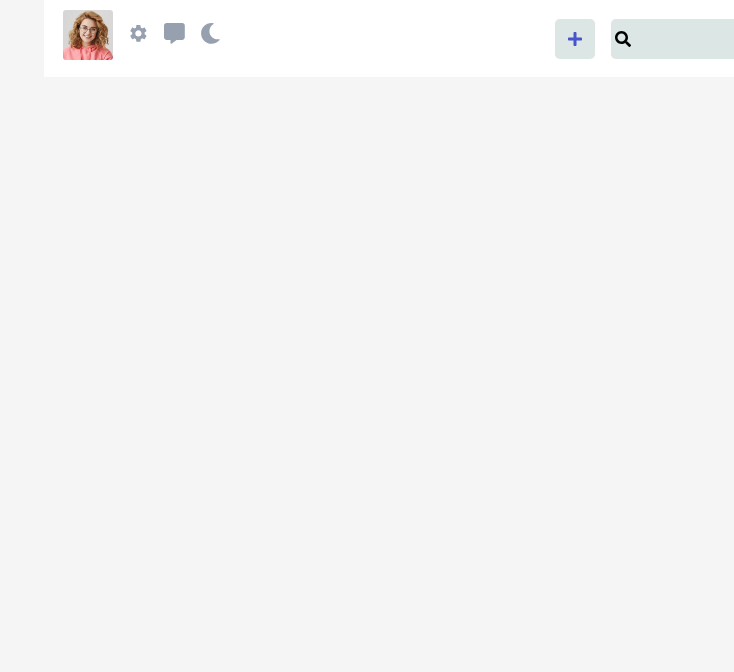
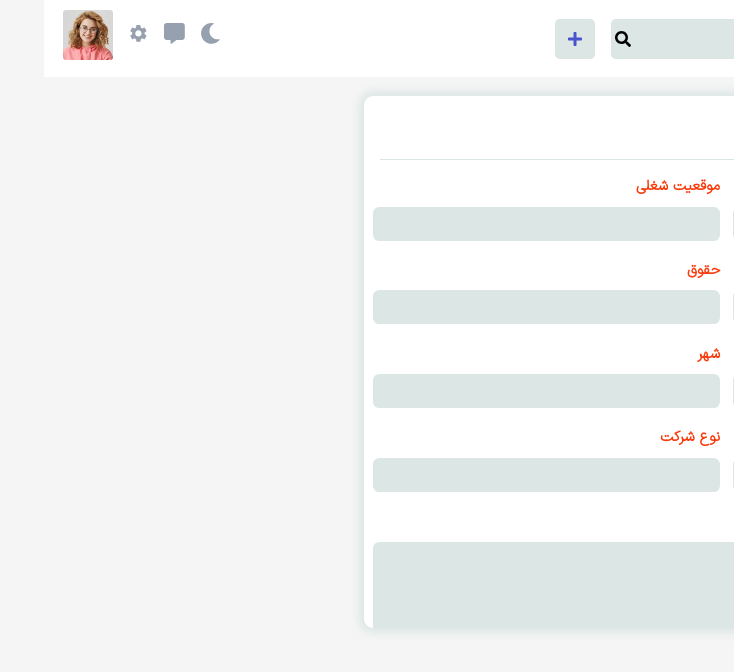
Before and after one commit to mohammadmehdidalvandii/jobick-cms, a React (Vite) app: page / in a window 1280 px wide. Both pictures are taken after a click on the element 531 px from the left and 38 px from the top of the page. Shown: the top 672 px of the page, without its empty margins (546-1280 px from the left). Built offline with nearby package versions, Linux system fonts and the light colour scheme.

Commit message:
create section addJob for navbar

```diff
--- a/src/components/module/Navbar/Navbar.css
+++ b/src/components/module/Navbar/Navbar.css
@@ -53,6 +53,7 @@
 .navbar_addJob{
     display: block;
     margin-right: 1rem;
+    position: relative;
 }
 .navbar_addJob_icon{
     display: flex;
@@ -63,6 +64,11 @@
     background-color: var(--grayColor);
     color: var(--blueDarkColor);
     border-radius: 0.3rem;
+    cursor: pointer;
+    transition: all 0.4s ease-out;
+}
+.navbar_addJob_icon:hover{
+    color: var(--secondary);
 }
 .navbar_item_wrapper{
     display: flex;
--- a/src/components/module/Navbar/Navbar.jsx
+++ b/src/components/module/Navbar/Navbar.jsx
@@ -1,11 +1,27 @@
+import { useState } from 'react';
 import './Navbar.css';
 import { FaSearch , FaPlus , FaMoon  } from "react-icons/fa";
 import { FaMessage } from "react-icons/fa6";
 import { MdSettings } from "react-icons/md";
+import AddJob from '../../template/navbar/AddJob/AddJob';
 
 
 function Navbar() {
-  return (
+    const [addJob , setAddJob] = useState(false);
+
+    const hanlderShowAddJob = ()=>{
+        setAddJob(!addJob);
+    }
+    const handlerClose = ()=>{
+        setAddJob(false);
+    }
+    window.addEventListener("keydown" ,(event)=>{
+            if(event.key === 'Escape'){
+                setAddJob(false);
+            }
+    })
+
+    return (
     <section className="navbar">
         <div className="navbar_wrapper">
             <div className="navbar_item">
@@ -22,9 +38,10 @@ function Navbar() {
                     </span>
                 </div>
                 <div className="navbar_addJob">
-                    <span className="navbar_addJob_icon">
+                    <span className="navbar_addJob_icon" onClick={hanlderShowAddJob}>
                         <FaPlus/>
                     </span>
+                    {addJob && ( <AddJob handlerClose={handlerClose}/>)}
                 </div>
             </div>
             <div className="navbar_item">
--- /dev/null
+++ b/src/components/template/navbar/AddJob/AddJob.css
@@ -0,0 +1,94 @@
+
+.addJob{
+    display: block;
+    position: fixed;
+    overflow-y: scroll;
+    top: 6rem;
+    left: 25%;
+    margin: 0 auto;
+    width: 700px;
+    height: 500px;
+    background-color: var(--whiteColor);
+    box-shadow:  0 0 10px 5px var(--grayColor);
+    border-radius: 0.6rem;
+    padding: 1rem;
+}
+.addJob_title{
+    display: block;
+    font-family: var(iranRegular) !important;
+    font-size: 1.3rem;
+    font-weight: 700;
+    color: var(--primary);
+    padding-bottom: 1rem;
+    border-bottom: 1px solid var(--grayColor);
+    margin-bottom: 1rem;
+}
+.addJob_wrapper{
+    display: flex;
+    margin-bottom: 1.2rem;
+    align-items: center;
+    gap: 20px;
+}
+.addJobBox{
+    display: block;
+    width: 100%;
+}
+.addJobBox_text{
+    display: block;
+    font-size: 0.9rem;
+    font-weight: 600;
+    color: var(--secondary);
+}
+.addJobBox_input{
+    display: block;
+    margin-top: 0.6rem;
+    height: 2rem;
+    width: 100%;
+    outline: none;
+    border: none;
+    background-color: var(--grayColor);
+    border-radius: 0.4rem;
+    padding-right: 0.3rem;
+    font-size: 0.9rem;
+    font-weight: 600;
+}
+.addJobBox_inputText{
+    display: block;
+    margin-top: 0.6rem;
+    height: 7rem;
+    width: 100%;
+    outline: none;
+    border: none;
+    background-color: var(--grayColor);
+    border-radius: 0.4rem;
+    padding-right: 0.3rem;
+    font-size: 0.9rem;
+    font-weight: 600;
+}
+.addJob_Buttons{
+    display: flex;
+    align-items: center;
+    gap: 20px;
+}
+.addJob_Btn{
+    display: flex;
+    align-items: center;
+    justify-content: center;
+    width: 120px;
+    height: 2rem;
+    margin: 1rem 0;
+    outline: none;
+    border: none;
+    border: 1px solid var(--secondary);
+    border-radius: 0.5rem;
+    background-color: var(--secondary);
+    font-size: 1.1rem;
+    font-weight: 700;
+    cursor: pointer;
+    color: var(--whiteColor);
+    transition: all 0.4s ease-out;
+}
+.addJob_Btn:hover{
+    background-color: var(--whiteColor);
+    color: var(--secondary);
+}
--- /dev/null
+++ b/src/components/template/navbar/AddJob/AddJob.jsx
@@ -0,0 +1,59 @@
+import './AddJob.css';
+
+function AddJob({handlerClose}) {
+  return (
+    <div className="addJob">
+    <h4 className="addJob_title">افزودن شغل</h4>
+    <div className="addJob_wrapper">
+    <div className="addJobBox">
+        <span className="addJobBox_text">نام شرکت</span>
+        <input type="text" className='addJobBox_input'/>
+    </div>
+    <div className="addJobBox">
+        <span className="addJobBox_text">موقعیت شغلی</span>
+        <input type="text" className='addJobBox_input'/>
+    </div>
+    </div>
+    <div className="addJob_wrapper">
+    <div className="addJobBox">
+        <span className="addJobBox_text"> سابقه کار</span>
+        <input type="text" className='addJobBox_input'/>
+    </div>
+    <div className="addJobBox">
+        <span className="addJobBox_text">حقوق</span>
+        <input type="text" className='addJobBox_input'/>
+    </div>
+    </div>
+    <div className="addJob_wrapper">
+    <div className="addJobBox">
+        <span className="addJobBox_text">استان</span>
+        <input type="text" className='addJobBox_input'/>
+    </div>
+    <div className="addJobBox">
+        <span className="addJobBox_text">شهر</span>
+        <input type="text" className='addJobBox_input'/>
+    </div>
+    </div>
+    <div className="addJob_wrapper">
+    <div className="addJobBox">
+        <span className="addJobBox_text">مقطع تحصیلی</span>
+        <input type="text" className='addJobBox_input'/>
+    </div>
+    <div className="addJobBox">
+        <span className="addJobBox_text">نوع شرکت</span>
+        <input type="text" className='addJobBox_input'/>
+    </div>
+    </div>
+    <div className="addJobBox">
+        <span className="addJobBox_text">توضیحات</span>
+        <input type="text" className='addJobBox_inputText'/>
+    </div>
+    <div className="addJob_Buttons">
+    <button className="addJob_Btn">ذخیره</button>
+    <button className="addJob_Btn" onClick={handlerClose}>بستن</button>
+    </div>
+</div>
+  )
+}
+
+export default AddJob
```
